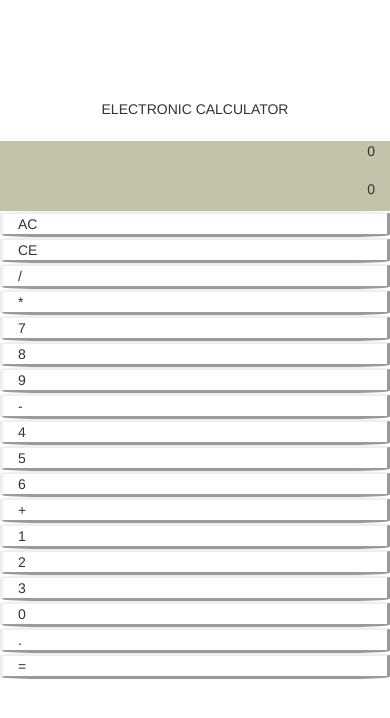
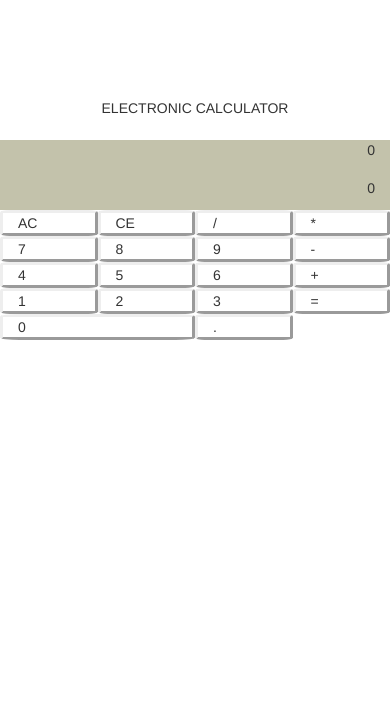
Before and after one commit to guanzhou-zhao/js-calculator, a plain HTML site: page index.html in a window 390 px wide. Drawn offline with nearby package versions, Linux system fonts and the light colour scheme.

Commit message:
Try to fix display on small screen

```diff
--- a/index.html
+++ b/index.html
@@ -24,17 +24,15 @@
   <div class="main">
     <div class="container">
       <div class="row">
-        <div class="col-md-4">
-        </div>
 
-        <div class="col-md-4 calculator">
+        <div class="col-xs-12 calculator">
           <div class="row">
-            <div class="col-md-12 top-text">
+            <div class="col-xs-12 top-text">
               ELECTRONIC CALCULATOR
             </div>
           </div>
           <div class="row">
-            <div class="col-md-12 screen">
+            <div class="col-xs-12 screen">
               <p class="result">
                 0
               </p>
@@ -44,72 +42,72 @@
             </div>
           </div>
           <div class="row">
-            <div class="col-md-12 keyboard">
+            <div class="col-xs-12 keyboard">
               <div class="row">
-                <div class="col-md-3 key key-control key-ac">
+                <div class="col-xs-3 key key-control key-ac">
                   AC
                 </div>
-                <div class="col-md-3 key key-control key-ce">
+                <div class="col-xs-3 key key-control key-ce">
                   CE
                 </div>
-                <div class="col-md-3 key">
+                <div class="col-xs-3 key">
                   /
                 </div>
-                <div class="col-md-3 key">
+                <div class="col-xs-3 key">
                   *
                 </div>
               </div>
               <div class="row">
-                <div class="col-md-3 key key-number">
+                <div class="col-xs-3 key key-number">
                   7
                 </div>
-                <div class="col-md-3 key key-number">
+                <div class="col-xs-3 key key-number">
                   8
                 </div>
-                <div class="col-md-3 key">
+                <div class="col-xs-3 key">
                   9
                 </div>
-                <div class="col-md-3 key">
+                <div class="col-xs-3 key">
                   -
                 </div>
               </div>
               <div class="row">
-                <div class="col-md-3 key key-control key-ac">
+                <div class="col-xs-3 key key-control key-ac">
                   4
                 </div>
-                <div class="col-md-3 key key-control key-ce">
+                <div class="col-xs-3 key key-control key-ce">
                   5
                 </div>
-                <div class="col-md-3 key">
+                <div class="col-xs-3 key">
                   6
                 </div>
-                <div class="col-md-3 key">
+                <div class="col-xs-3 key">
                   +
                 </div>
               </div>
               <div class="row">
-                <div class="col-md-9">
+                <div class="col-xs-9">
                   <div class="row">
-                    <div class="col-md-4 key">
+                    <div class="col-xs-4 key">
                       1
                     </div>
-                    <div class="col-md-4 key">
+                    <div class="col-xs-4 key">
                       2
                     </div>
-                    <div class="col-md-4 key">
+                    <div class="col-xs-4 key">
                       3
                     </div>
                   </div>
                   <div class="row">
-                    <div class="col-md-8 key">
+                    <div class="col-xs-8 key">
                       0
                     </div>
-                    <div class="col-md-4 key">
+                    <div class="col-xs-4 key">
                       .
                     </div>
                   </div>
                 </div>
-                <div class="col-md-3 key">
+                <div class="col-xs-3 key">
                   =
                 </div>
               </div>
@@ -118,8 +116,7 @@
 
         </div>
 
-        <div class="col-md-4">
-        </div>
+
       </div>
     </div>
   </div>
```
